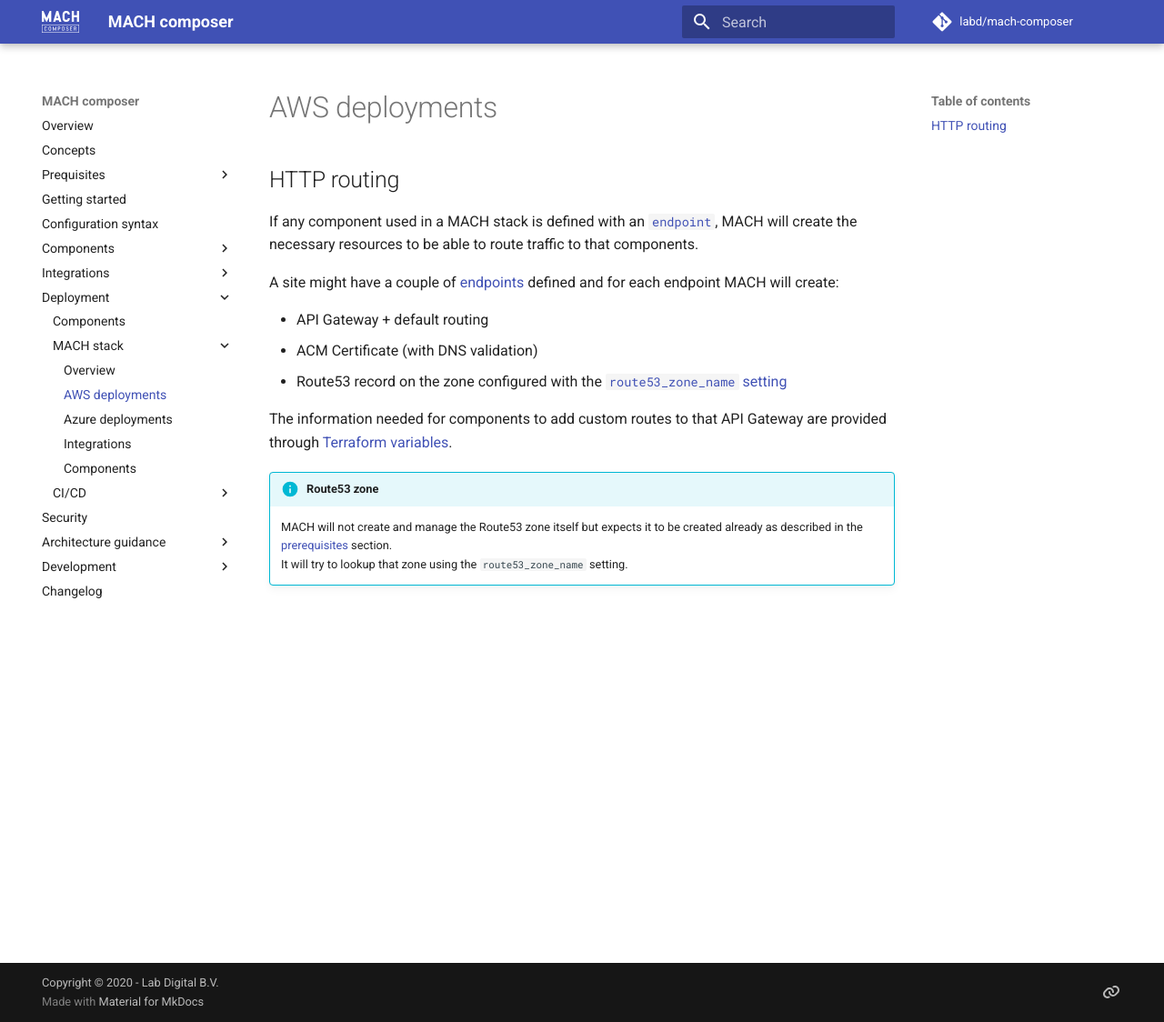
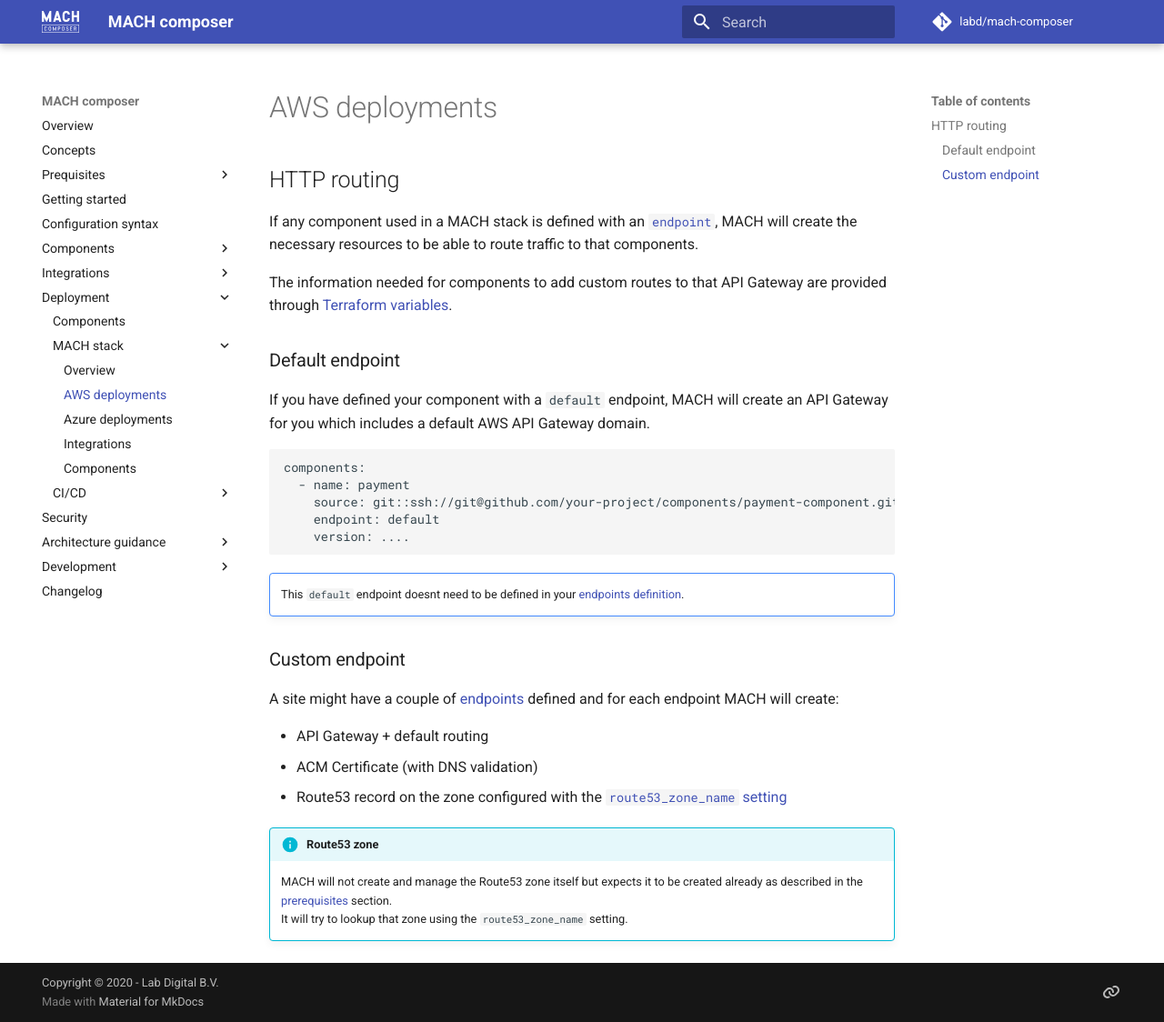
Before and after one commit to mach-composer/mach-composer-cli, an MkDocs documentation site: the page built from docs/src/deployment/config/aws.md, in a window 1280 px wide and 1124 px high. Shown: the whole window at 91% size. Built offline with MkDocs 1.6.1 and Material for MkDocs 9.7.7, drawn with Linux system fonts in a browser that asks for light colours; a script that is not in the unit is left out; comment, search, counter and statistics services are not loaded.

Commit message:
Update docs

````diff
--- a/docs/src/deployment/config/aws.md
+++ b/docs/src/deployment/config/aws.md
@@ -3,6 +3,25 @@
 ## HTTP routing
 
 If any component used in a MACH stack is defined with an [`endpoint`](../../syntax.md#components), MACH will create the necessary resources to be able to route traffic to that components.
+
+The information needed for components to add custom routes to that API Gateway are provided through [Terraform variables](../../components/aws.md#terraform-variables).
+
+### Default endpoint
+
+If you have defined your component with a `default` endpoint, MACH will create an API Gateway for you which includes a default AWS API Gateway domain.
+
+```
+components:
+  - name: payment
+    source: git::ssh://git@github.com/your-project/components/payment-component.git//terraform
+    endpoint: default
+    version: ....
+```
+
+!!! note ""
+    This `default` endpoint doesnt need to be defined in your [endpoints definition](../../syntax.md#endpoints).
+
+### Custom endpoint
 
 A site might have a couple of [endpoints](../../syntax.md#endpoints) defined and for each endpoint MACH will create:
 
````
Also changed, not shown: other parts of docs/src/deployment/config/aws.md (+0 -1 lines), docs/src/components/aws.md (+5 -0 lines).
